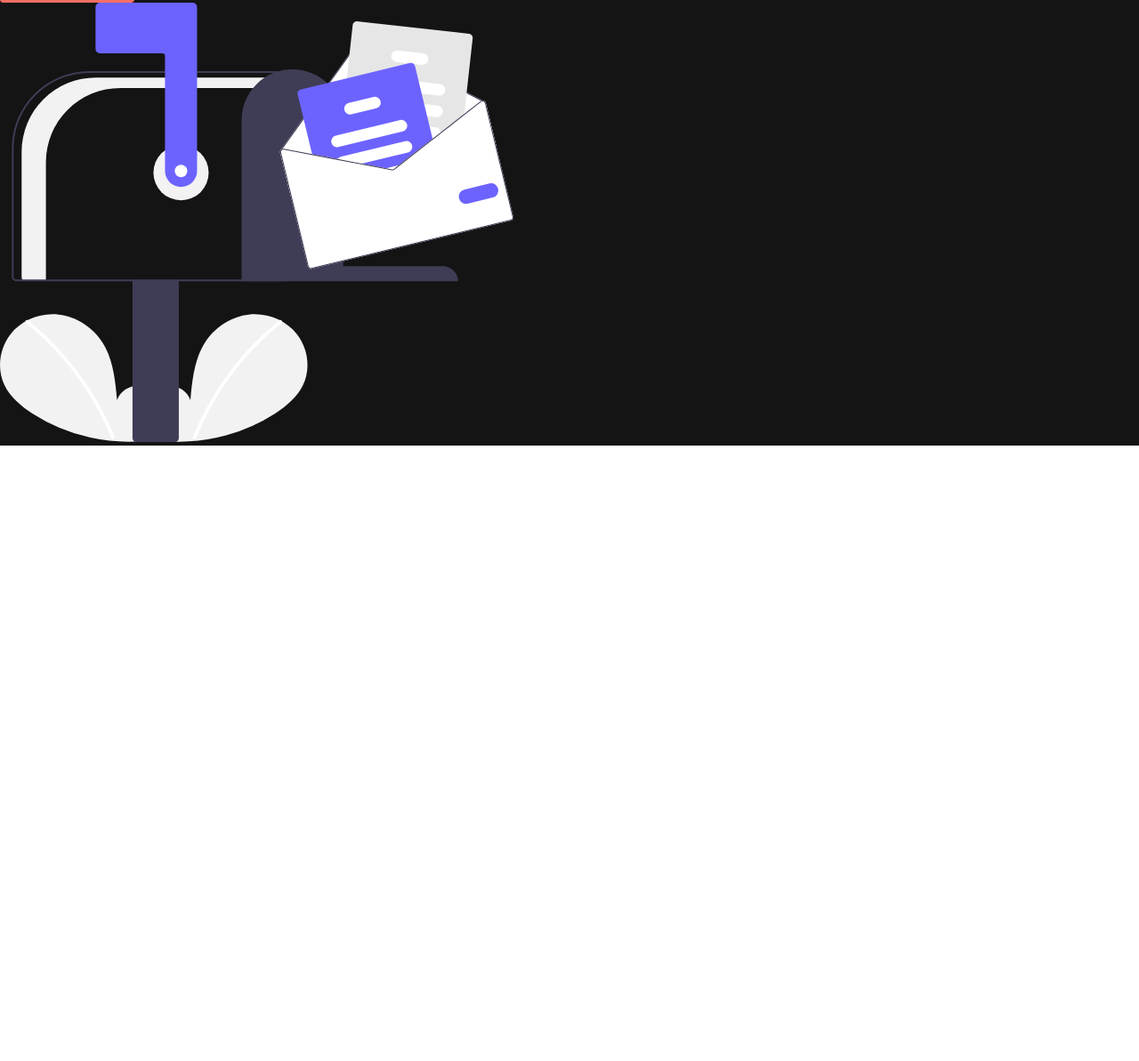
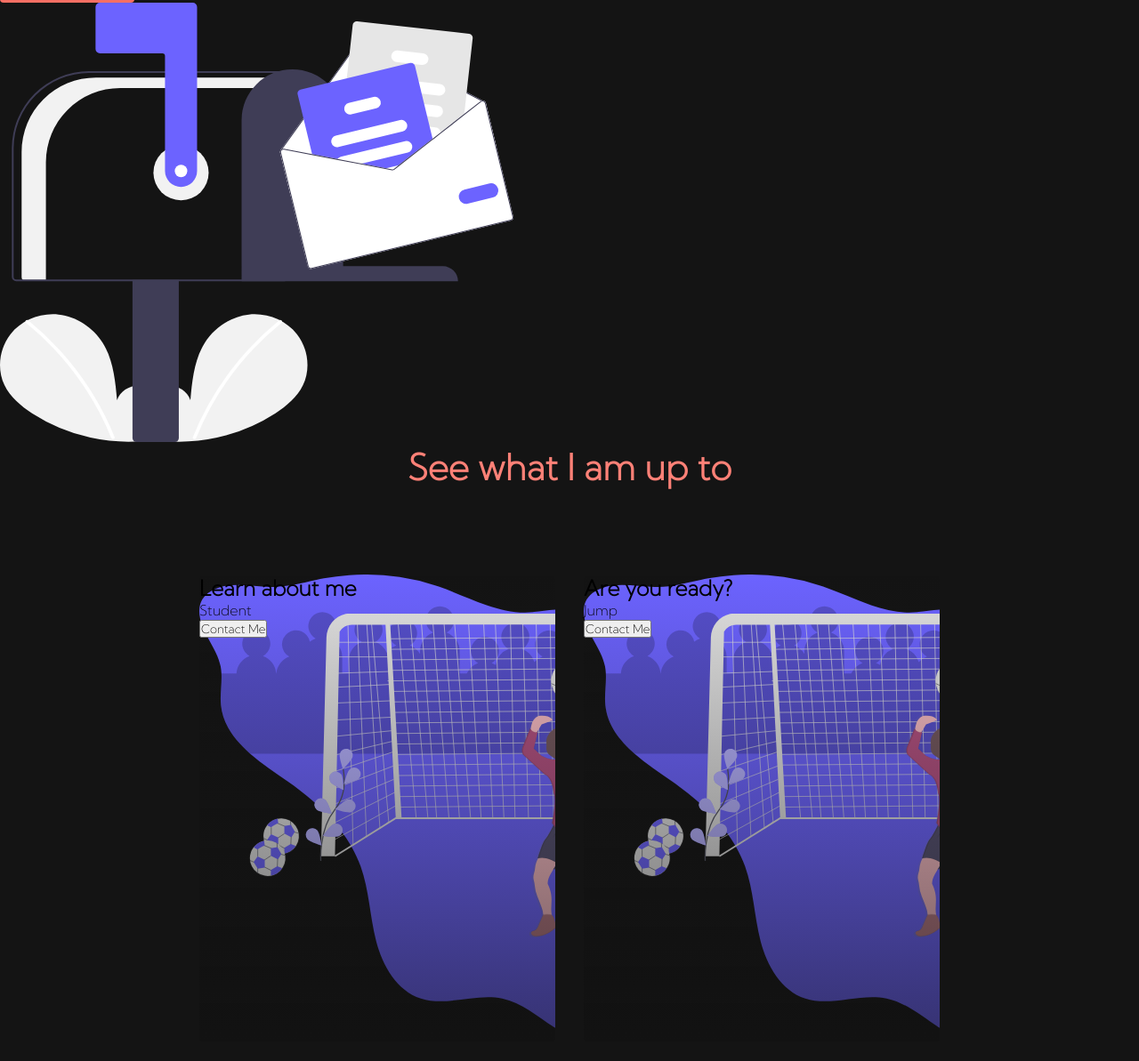
Before and after one commit to amicarellade/personal-website, a plain HTML site: page index.html in a window 1280 px wide. Shown: the part 371-1564 px from the top of the page at 89% size. Before the commit the page ends 872 px from the top, so only its background shows below. Drawn offline with Linux system fonts and the light colour scheme.

Commit message:
Changing names and adding images

```diff
--- a/index.html
+++ b/index.html
@@ -54,6 +54,22 @@
         </div>
 
         <!-- Services Sections -->
+
+        <div class="services">
+            <h1>See what I am up to</h1>
+            <div class="services__container">
+                <div class="services__card">
+                    <h2>Learn about me</h2>
+                    <p>Student</p>
+                    <button>Contact Me</button>
+                </div>
+                <div class="services__card">
+                    <h2>Are you ready?</h2>
+                    <p>Jump</p>
+                    <button>Contact Me</button>
+                </div>
+            </div>
+        </div>
         <script src = "actions.js"></script>
     </body>
 </html>
--- a/style.css
+++ b/style.css
@@ -295,6 +295,7 @@
 
 .main__img--container {
     text-align: center;
+    align-items: center;
 }
 
 .main__img {
@@ -358,3 +359,56 @@
         margin: 2.5rem 0;
     }
 }
+
+/* Services */
+
+.services {
+    background: #141414;
+    display: flex;
+    flex-direction: column;
+    align-items: center;
+    height: 100vh;
+}
+
+.services h1 {
+    background-color: #ff8177;
+    background-image: linear-gradient(
+        to right,
+        #ff8177 0%,
+        #ff867a 0%,
+        #ff8c7f 21%,
+        #f99185 52%,
+        #cf556c 78%,
+        #b12a5b 100%,
+    );
+
+    background-size: 100%;
+    margin-bottom: 5rem;
+    font-size: 2.5rem;
+    -webkit-background-clip: text;
+    background-clip: text;
+    -moz-background-clip: text;
+    -webkit-text-fill-color: transparent;
+    -moz-text-fill-color: transparent;
+}
+
+.services__container {
+    display: flex;
+    justify-content: center;
+    flex-wrap: wrap;
+
+}
+
+.services__card {
+    margin: 1rem;
+    height: 525px;
+    width: 400px;
+    border-radius: 4px;
+    background-image: linear-gradient(
+        to bottom,
+        rgba(0,0,0,0) 0%,
+        rgba(17, 17, 17, .6) 100%
+        ),
+        url('/images/soccerpic.svg');
+    background-size: cover;
+}
```
Also changed, not shown: images/golfpic.svg (renamed from images/undraw_golf_neir.svg), images/soccerpic.svg (renamed from images/undraw_goal_-0-v5v.svg).
